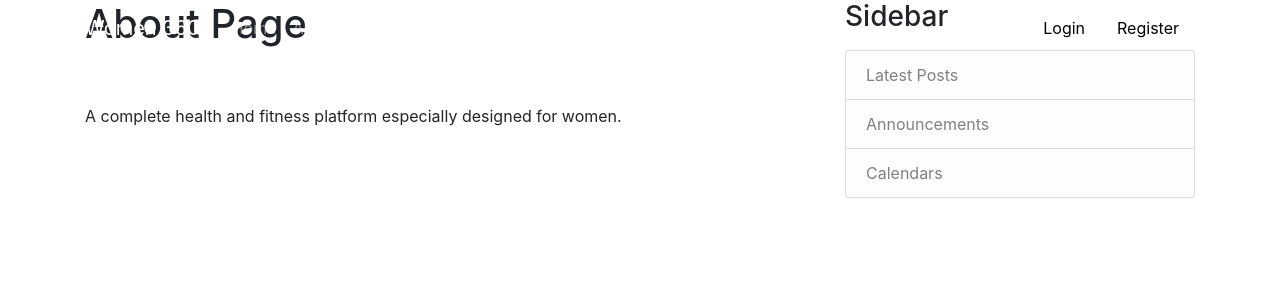
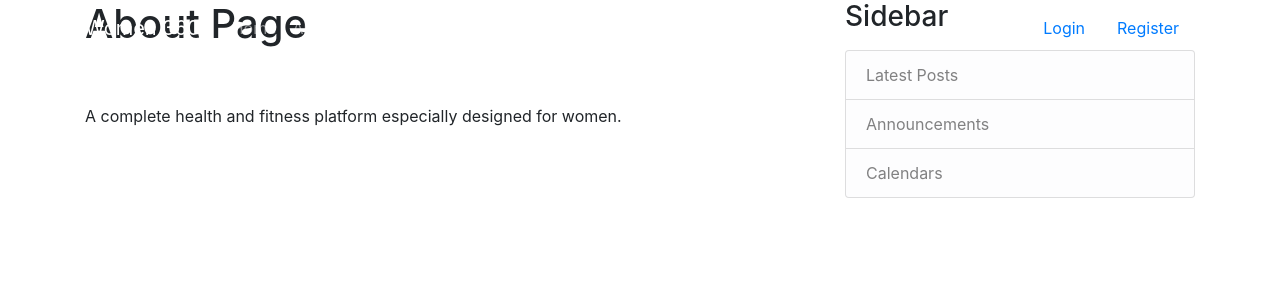
Before and after one commit to pri358/women-health-360, a Flask app: page /about in a window 1280 px wide. Shown: the top 300 px of the page. Run offline with Flask 2, Linux system fonts and the light colour scheme; some libraries are stand-ins or nearby versions.

Commit message:
Update layout.html

```diff
--- a/women360/templates/layout.html
+++ b/women360/templates/layout.html
@@ -16,10 +16,6 @@
     {% else %}
         <title>Women 360 Health App</title>
     {% endif %}
-    <style>
-    a { color: black; }
-
-  </style>
 </head>
 <body>
     <header class="site-header">
```
